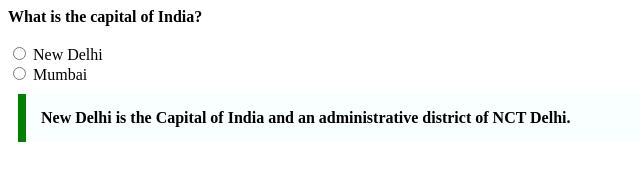
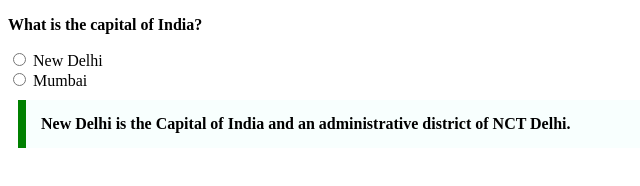
Before and after one commit to acciojob/trivia-komalmeena6516, a website: page main.html in a window 1280 px wide. Shown: the whole page, without its empty margins (0-640 px from the left). Drawn offline with Linux system fonts and the light colour scheme.

Commit message:
created a submission

```diff
--- a/main.html
+++ b/main.html
@@ -8,7 +8,8 @@
 
 <body>
 	<!-- the entire body must be written by student -->
-     <label class="head"for="capital">What is the capital of India?</label><br> <br>
+     <p>What is the capital of India?</p>
+
 	 <input  type="radio"  id="opt1" name="capital" value="New Delhi">
 	<label for="opt1" > New Delhi </label>  <br>
 
--- a/styles.css
+++ b/styles.css
@@ -1,6 +1,6 @@
 
 /* Your CSS Code here. */
-.head{
+p{
 	font-weight:bold;
 }
 blockquote{
```
